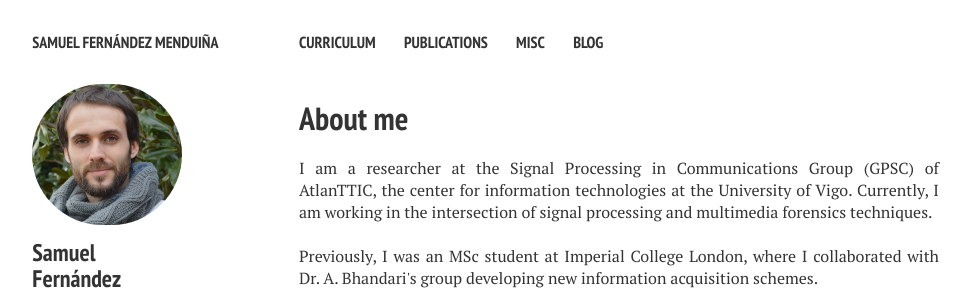
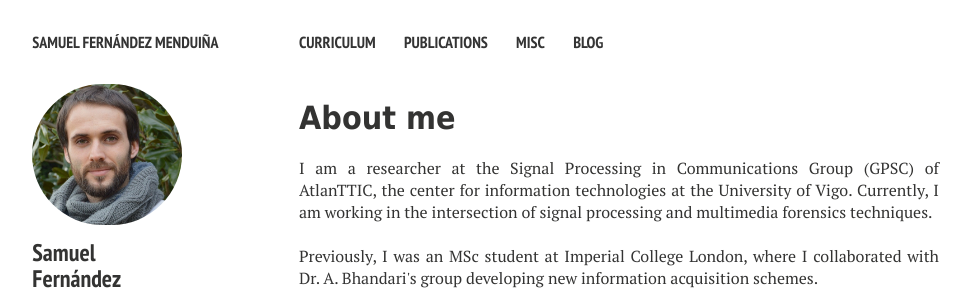
Before and after one commit to sf219/sfweb, a Jekyll site: the page built from index.md, in a window 1280 px wide. Shown: the top 293 px of the page, without its empty margins (21-992 px from the left). Built offline with Jekyll 4.4.1, drawn with Linux system fonts in a browser that asks for light colours; nearby versions of some CDN libraries.

Commit message:
Update home2.html

```diff
--- a/_layouts/home2.html
+++ b/_layouts/home2.html
@@ -5,6 +5,11 @@
 <!--[if gt IE 8]><!--> <html class="no-js" lang="en"><!--<![endif]-->
 <head>
 {% include _head.html %}
+<style>
+#hh{
+font-family: Tahoma;
+	}
+</style>
 </head>
 <body class="page">
 {% include _browser-upgrade.html %}
@@ -30,7 +35,7 @@
     {% include _author-bio.html %}
   </div>
   <article>
-   <h1>{{ page.title }}</h1>
+   <h1 id="hh">{{ page.title }}</h1>
     <div class="article-wrap">
       {{ content }}
     </div><!-- /.article-wrap -->
```
